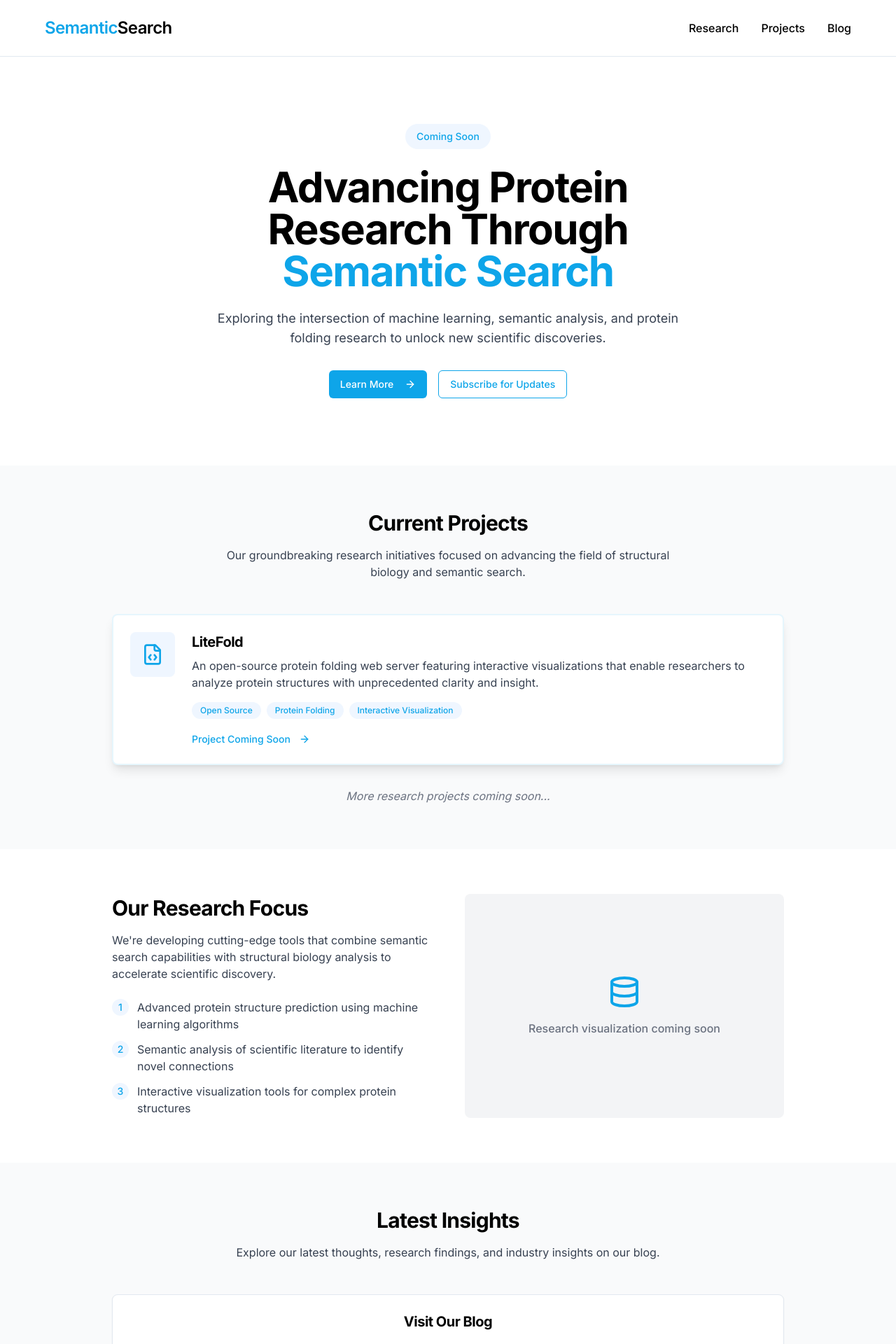
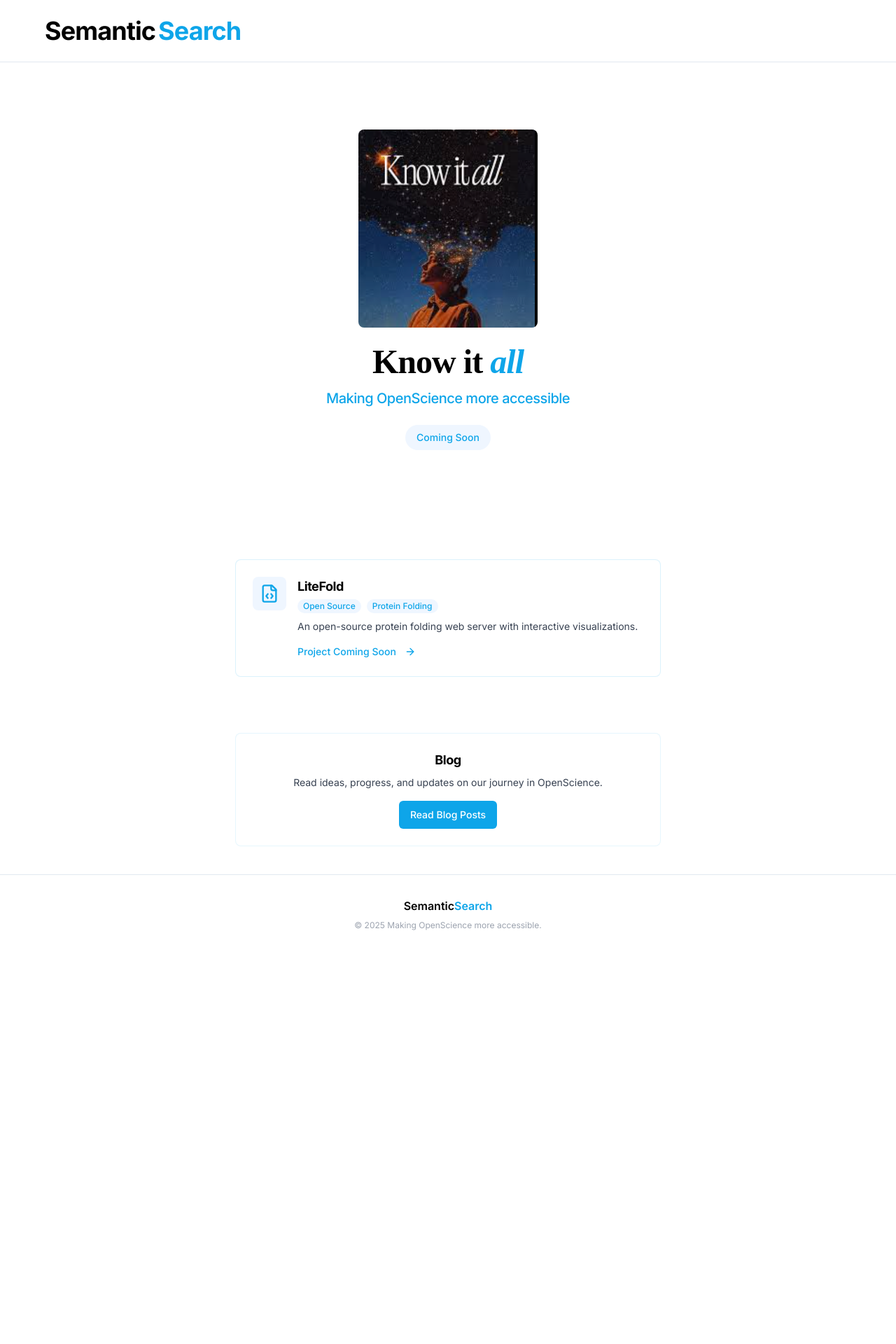
Before and after one commit to LiteFold/website, a React (Vite) app: page / in a window 1280 px wide. Shown: the top 1920 px of the page at 70% size. After the commit the page ends 1362 px from the top, so only its background shows below. Built offline with nearby package versions, Linux system fonts and the light colour scheme.

Commit message:
Simplify landing page content
Reduce text, remove research section, and adjust typography. Update SemanticSearch description.

```diff
--- a/src/pages/Index.tsx
+++ b/src/pages/Index.tsx
@@ -1,175 +1,102 @@
 
 import { Button } from "@/components/ui/button";
 import { Card } from "@/components/ui/card";
-import { ArrowRight, Database, FileCode } from "lucide-react";
-import { Separator } from "@/components/ui/separator";
+import { ArrowRight, FileCode } from "lucide-react";
 
 const Index = () => {
   return (
-    <div className="min-h-screen bg-white">
+    <div className="min-h-screen bg-white font-sans">
       {/* Header */}
-      <header className="py-6 px-4 sm:px-6 lg:px-8 border-b">
+      <header className="py-6 px-4 sm:px-6 lg:px-8 border-b bg-white">
         <div className="container mx-auto flex justify-between items-center">
-          <h1 className="text-2xl font-semibold text-black tracking-tight">
-            <span className="text-[#0EA5E9]">Semantic</span>Search
+          <h1 className="text-3xl md:text-4xl font-bold tracking-tight text-black">
+            Semantic
+            <span className="text-[#0EA5E9] ml-1">Search</span>
           </h1>
-          <nav className="hidden sm:flex space-x-8">
-            <a href="#research" className="text-black hover:text-[#0EA5E9] transition-colors font-medium">Research</a>
-            <a href="#projects" className="text-black hover:text-[#0EA5E9] transition-colors font-medium">Projects</a>
-            <a href="#blog" className="text-black hover:text-[#0EA5E9] transition-colors font-medium">Blog</a>
-          </nav>
         </div>
       </header>
 
-      {/* Hero Section */}
-      <section className="py-16 sm:py-24 px-4 sm:px-6 lg:px-8">
-        <div className="container mx-auto text-center max-w-3xl">
-          <div className="inline-block bg-blue-50 text-[#0EA5E9] px-4 py-2 rounded-full text-sm font-medium mb-6">
+      {/* Hero: minimal, centered, poetic */}
+      <section className="flex flex-col items-center justify-center py-16 sm:py-24 px-4 sm:px-6 lg:px-8 bg-white">
+        <img
+          src="/lovable-uploads/38a55bfe-2550-436e-ab80-dbbfc89f893b.png"
+          alt="Know it all"
+          className="w-52 sm:w-64 rounded-lg shadow-none mb-6"
+          style={{ objectFit: "cover" }}
+        />
+        <div className="text-center mb-5">
+          <h2
+            className="font-[Playfair] font-bold text-4xl md:text-5xl text-black mb-2"
+            style={{
+              fontFamily: "'Playfair Display', serif",
+              letterSpacing: "-0.02em",
+              lineHeight: "1.05",
+            }}
+          >
+            Know it <span className="italic text-[#0EA5E9]">all</span>
+          </h2>
+          <p className="text-[#0EA5E9] text-lg sm:text-xl font-medium tracking-tight mt-3">
+            Making OpenScience more accessible
+          </p>
+          <div className="inline-block bg-blue-50 text-[#0EA5E9] px-4 py-2 rounded-full text-sm font-medium mt-6">
             Coming Soon
-          </div>
-          <h1 className="text-4xl sm:text-5xl md:text-6xl font-bold text-black mb-6 leading-tight">
-            Advancing Protein Research Through <span className="text-[#0EA5E9]">Semantic Search</span>
-          </h1>
-          <p className="text-lg text-gray-700 mb-8 max-w-2xl mx-auto">
-            Exploring the intersection of machine learning, semantic analysis, and protein folding research to unlock new scientific discoveries.
-          </p>
-          <div className="flex flex-col sm:flex-row justify-center gap-4">
-            <Button className="bg-[#0EA5E9] hover:bg-[#33C3F0] text-white">
-              Learn More <ArrowRight className="ml-2 h-4 w-4" />
-            </Button>
-            <Button variant="outline" className="border-[#0EA5E9] text-[#0EA5E9]">
-              Subscribe for Updates
-            </Button>
           </div>
         </div>
       </section>
 
-      {/* Projects Section */}
-      <section id="projects" className="py-16 px-4 sm:px-6 lg:px-8 bg-gray-50">
-        <div className="container mx-auto max-w-5xl">
-          <div className="text-center mb-12">
-            <h2 className="text-3xl font-bold text-black mb-4">Current Projects</h2>
-            <p className="text-gray-700 max-w-2xl mx-auto">
-              Our groundbreaking research initiatives focused on advancing the field of structural biology and semantic search.
-            </p>
-          </div>
-
-          <Card className="p-6 border-2 border-[#0EA5E9]/10 shadow-lg">
-            <div className="flex flex-col md:flex-row gap-6">
-              <div className="flex-shrink-0 flex items-center justify-center h-16 w-16 rounded-lg bg-blue-50 text-[#0EA5E9]">
-                <FileCode size={32} />
+      {/* Project Section: LiteFold */}
+      <section className="py-10 px-4 sm:px-6 lg:px-8 bg-white">
+        <div className="container mx-auto max-w-2xl">
+          <Card className="p-6 border-[#0EA5E9]/15 shadow-none">
+            <div className="flex gap-4 items-start">
+              <div className="flex-shrink-0 flex items-center justify-center h-12 w-12 rounded-lg bg-blue-50 text-[#0EA5E9]">
+                <FileCode size={28} />
               </div>
-              <div className="flex-1">
-                <h3 className="text-xl font-bold text-black mb-2">LiteFold</h3>
-                <p className="text-gray-700 mb-4">
-                  An open-source protein folding web server featuring interactive visualizations that enable researchers to analyze protein structures with unprecedented clarity and insight.
+              <div>
+                <h3 className="text-lg font-bold text-black mb-1 tracking-tight">LiteFold</h3>
+                <div className="flex gap-2 mb-2">
+                  <span className="bg-blue-50 text-[#0EA5E9] px-2 py-0.5 rounded-full text-xs font-medium">Open Source</span>
+                  <span className="bg-blue-50 text-[#0EA5E9] px-2 py-0.5 rounded-full text-xs font-medium">Protein Folding</span>
+                </div>
+                <p className="text-gray-700 text-sm mb-3 leading-relaxed">
+                  An open-source protein folding web server with interactive visualizations.
                 </p>
-                <div className="flex flex-wrap gap-2 mb-4">
-                  <span className="bg-blue-50 text-[#0EA5E9] px-3 py-1 rounded-full text-xs font-medium">Open Source</span>
-                  <span className="bg-blue-50 text-[#0EA5E9] px-3 py-1 rounded-full text-xs font-medium">Protein Folding</span>
-                  <span className="bg-blue-50 text-[#0EA5E9] px-3 py-1 rounded-full text-xs font-medium">Interactive Visualization</span>
-                </div>
                 <Button variant="link" className="text-[#0EA5E9] p-0 h-auto font-medium">
                   Project Coming Soon <ArrowRight className="ml-1 h-4 w-4" />
                 </Button>
               </div>
             </div>
           </Card>
-
-          <div className="mt-8 text-center">
-            <p className="text-gray-500 italic">More research projects coming soon...</p>
-          </div>
-        </div>
-      </section>
-
-      {/* Research Focus */}
-      <section id="research" className="py-16 px-4 sm:px-6 lg:px-8">
-        <div className="container mx-auto max-w-5xl">
-          <div className="grid md:grid-cols-2 gap-12 items-center">
-            <div>
-              <h2 className="text-3xl font-bold text-black mb-4">Our Research Focus</h2>
-              <p className="text-gray-700 mb-6">
-                We're developing cutting-edge tools that combine semantic search capabilities with structural biology analysis to accelerate scientific discovery.
-              </p>
-              <ul className="space-y-3">
-                <li className="flex items-start">
-                  <div className="flex-shrink-0 h-6 w-6 rounded-full bg-blue-50 flex items-center justify-center text-[#0EA5E9] mr-3">
-                    <span className="text-sm font-medium">1</span>
-                  </div>
-                  <p className="text-gray-700">Advanced protein structure prediction using machine learning algorithms</p>
-                </li>
-                <li className="flex items-start">
-                  <div className="flex-shrink-0 h-6 w-6 rounded-full bg-blue-50 flex items-center justify-center text-[#0EA5E9] mr-3">
-                    <span className="text-sm font-medium">2</span>
-                  </div>
-                  <p className="text-gray-700">Semantic analysis of scientific literature to identify novel connections</p>
-                </li>
-                <li className="flex items-start">
-                  <div className="flex-shrink-0 h-6 w-6 rounded-full bg-blue-50 flex items-center justify-center text-[#0EA5E9] mr-3">
-                    <span className="text-sm font-medium">3</span>
-                  </div>
-                  <p className="text-gray-700">Interactive visualization tools for complex protein structures</p>
-                </li>
-              </ul>
-            </div>
-            <div className="bg-gray-100 h-64 md:h-80 rounded-lg flex items-center justify-center">
-              <div className="text-center px-6">
-                <Database className="h-12 w-12 text-[#0EA5E9] mx-auto mb-4" />
-                <p className="text-gray-500 font-medium">
-                  Research visualization coming soon
-                </p>
-              </div>
-            </div>
-          </div>
         </div>
       </section>
 
       {/* Blog Section */}
-      <section id="blog" className="py-16 px-4 sm:px-6 lg:px-8 bg-gray-50">
-        <div className="container mx-auto max-w-5xl">
-          <div className="text-center mb-12">
-            <h2 className="text-3xl font-bold text-black mb-4">Latest Insights</h2>
-            <p className="text-gray-700 max-w-2xl mx-auto">
-              Explore our latest thoughts, research findings, and industry insights on our blog.
-            </p>
-          </div>
-
-          <Card className="p-6 flex flex-col items-center text-center">
-            <h3 className="text-xl font-bold text-black mb-4">Visit Our Blog</h3>
-            <p className="text-gray-700 mb-6">
-              Our blog posts are hosted externally, where we share our research progress, insights, and discoveries.
+      <section className="py-10 px-4 sm:px-6 lg:px-8 bg-white">
+        <div className="container mx-auto max-w-2xl">
+          <Card className="p-6 flex flex-col items-center text-center shadow-none border-[#0EA5E9]/10">
+            <h3 className="text-lg font-bold text-black mb-2">Blog</h3>
+            <p className="text-gray-700 mb-4 text-sm">
+              Read ideas, progress, and updates on our journey in OpenScience.
             </p>
             <Button
               className="bg-[#0EA5E9] hover:bg-[#33C3F0] text-white"
               onClick={() => window.open("https://anindya.bearblog.dev/blogs", "_blank")}
             >
-              Read Our Blog Posts
+              Read Blog Posts
             </Button>
           </Card>
         </div>
       </section>
 
-      {/* Footer */}
-      <footer className="py-12 px-4 sm:px-6 lg:px-8 border-t">
-        <div className="container mx-auto">
-          <div className="flex flex-col md:flex-row justify-between items-center">
-            <div className="mb-6 md:mb-0">
-              <h2 className="text-xl font-semibold text-black">
-                <span className="text-[#0EA5E9]">Semantic</span>Search
-              </h2>
-              <p className="text-gray-500 mt-1">Advancing protein research through semantic analysis</p>
-            </div>
-            <div className="flex flex-col items-center md:items-end">
-              <p className="text-gray-500 mb-2">Contact us</p>
-              <a href="mailto:contact@semanticsearch.org" className="text-[#0EA5E9] hover:underline">
-                contact@semanticsearch.org
-              </a>
-            </div>
-          </div>
-          <Separator className="my-8" />
-          <div className="text-center text-gray-500 text-sm">
-            © {new Date().getFullYear()} SemanticSearch. All rights reserved.
-          </div>
+      {/* Footer, minimal */}
+      <footer className="py-8 px-4 sm:px-6 lg:px-8 border-t bg-white">
+        <div className="container mx-auto text-center">
+          <span className="block text-base font-semibold text-black">
+            Semantic<span className="text-[#0EA5E9]">Search</span>
+          </span>
+          <span className="block text-gray-400 mt-2 text-xs">
+            &copy; {new Date().getFullYear()} Making OpenScience more accessible.
+          </span>
         </div>
       </footer>
     </div>
```
Also changed, not shown: public/lovable-uploads/38a55bfe-2550-436e-ab80-dbbfc89f893b.png (added).
